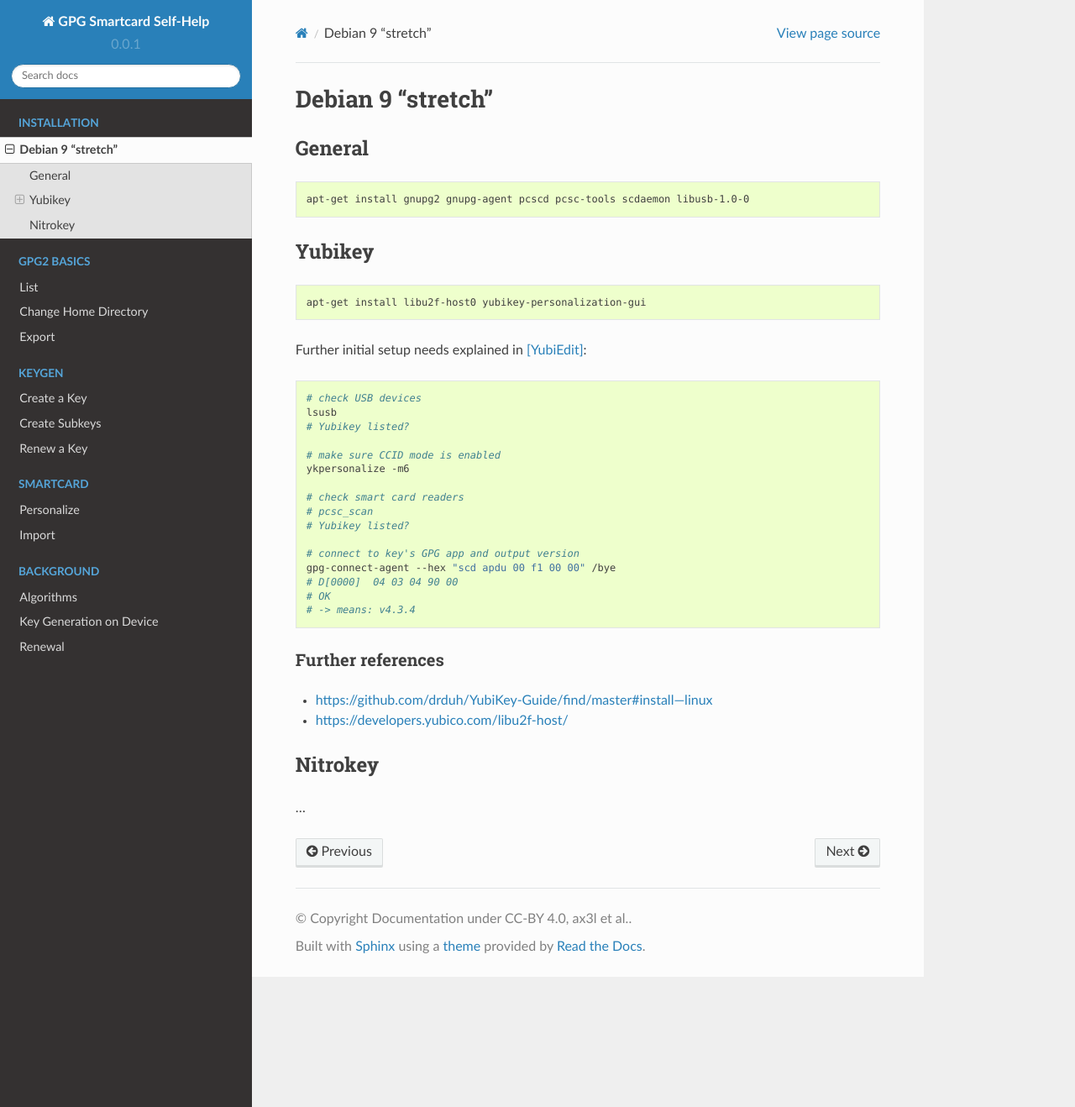
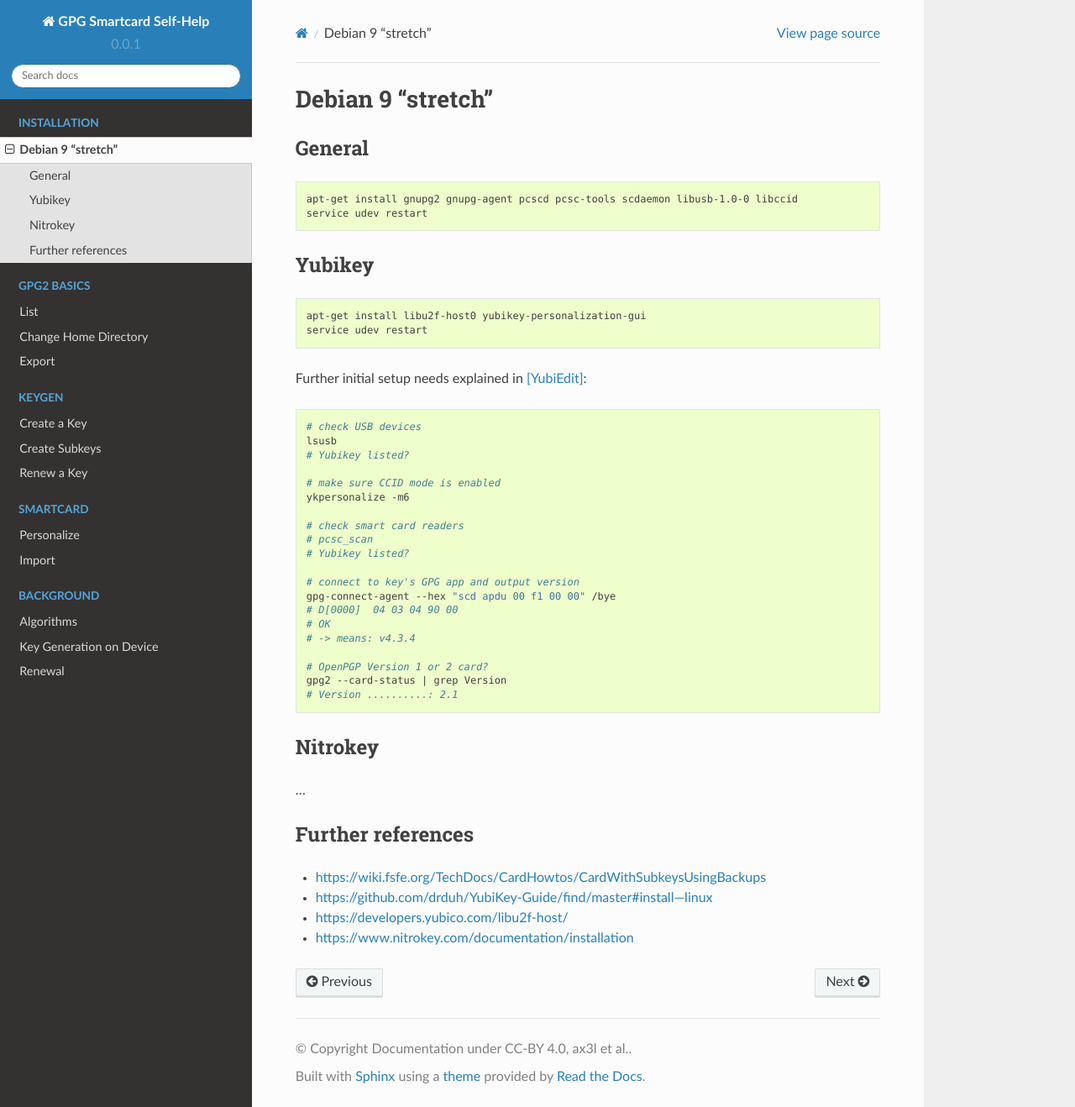
Before and after one commit to ax3l/gpg_smartcard, a Sphinx documentation site: the page built from source/install/debian.rst, in a window 1280 px wide and 1318 px high. Shown: the whole window at 84% size. Built offline with Sphinx 7.4.7 and the Read the Docs theme 2.0.0, drawn with Linux system fonts in a browser that asks for light colours.

Commit message:
Install: Restart udev!
Dang, that was important and I forgot it.
Also adds further refs.

```diff
--- a/source/install/debian.rst
+++ b/source/install/debian.rst
@@ -8,7 +8,8 @@ General
 
 .. code:: bash
 
-   apt-get install gnupg2 gnupg-agent pcscd pcsc-tools scdaemon libusb-1.0-0
+   apt-get install gnupg2 gnupg-agent pcscd pcsc-tools scdaemon libusb-1.0-0 libccid
+   service udev restart
 
 Yubikey
 -------
@@ -16,6 +17,7 @@ Yubikey
 .. code:: bash
 
    apt-get install libu2f-host0 yubikey-personalization-gui
+   service udev restart
 
 Further initial setup needs explained in [YubiEdit]_:
 
@@ -38,13 +40,19 @@ Further initial setup needs explained in [YubiEdit]_:
    # OK
    # -> means: v4.3.4
 
-Further references
-""""""""""""""""""
-
-* https://github.com/drduh/YubiKey-Guide/find/master#install---linux
-* https://developers.yubico.com/libu2f-host/
+   # OpenPGP Version 1 or 2 card?
+   gpg2 --card-status | grep Version
+   # Version ..........: 2.1
 
 Nitrokey
 --------
 
 ...
+
+Further references
+------------------
+
+* https://wiki.fsfe.org/TechDocs/CardHowtos/CardWithSubkeysUsingBackups
+* https://github.com/drduh/YubiKey-Guide/find/master#install---linux
+* https://developers.yubico.com/libu2f-host/
+* https://www.nitrokey.com/documentation/installation
```
